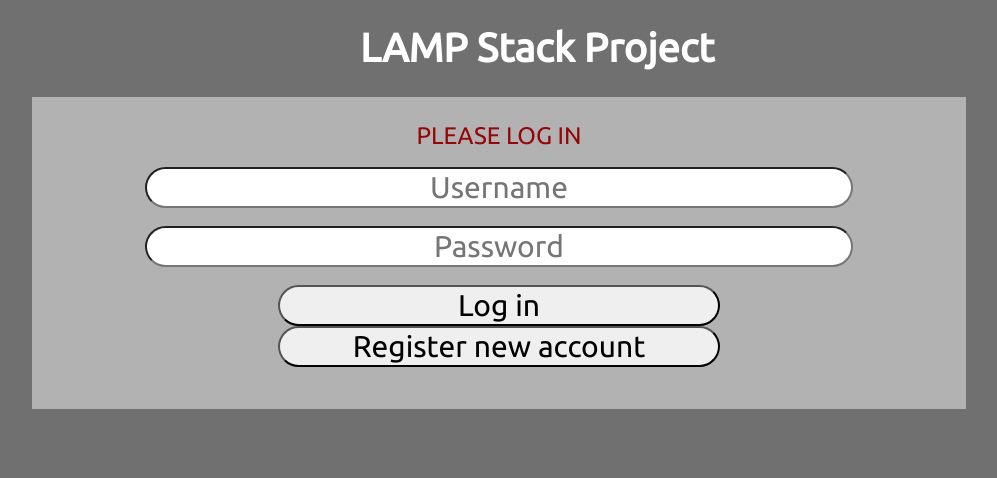
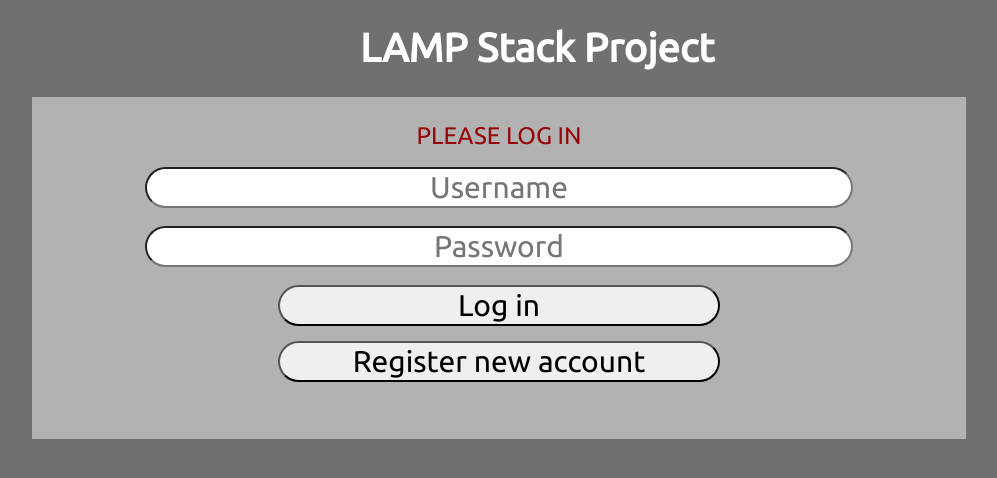
Before and after one commit to faithmunar/LAMP-stack-project, a PHP site: page /index.html in a window 1280 px wide; the page is wider, and only the part inside the window is pictured. Shown: the top 478 px of that part, without its empty margins (166-1163 px from the left). Run offline with PHP 8.4, Linux system fonts and the light colour scheme.

Commit message:
Update styles.css

```diff
--- a/html/css/styles.css
+++ b/html/css/styles.css
@@ -58,9 +58,7 @@ body
     width: 50%;
     margin-left: 25%;
     font-family: 'Ubuntu', sans-serif;
-=======
     margin-bottom: 15px;
->>>>>>> 5885d23 (tried to fix the return to login button and added vertical padding for buttons)
 }
 
 .buttons:hover{
```
